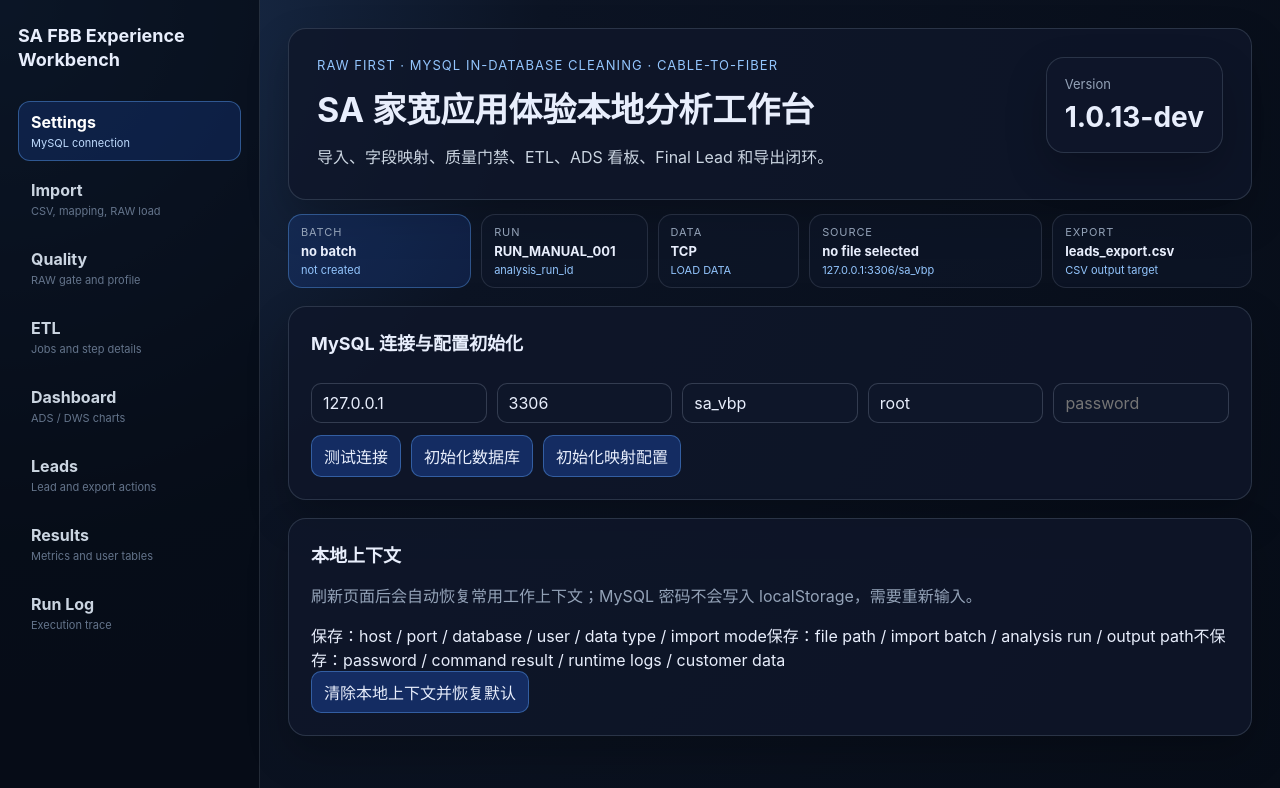
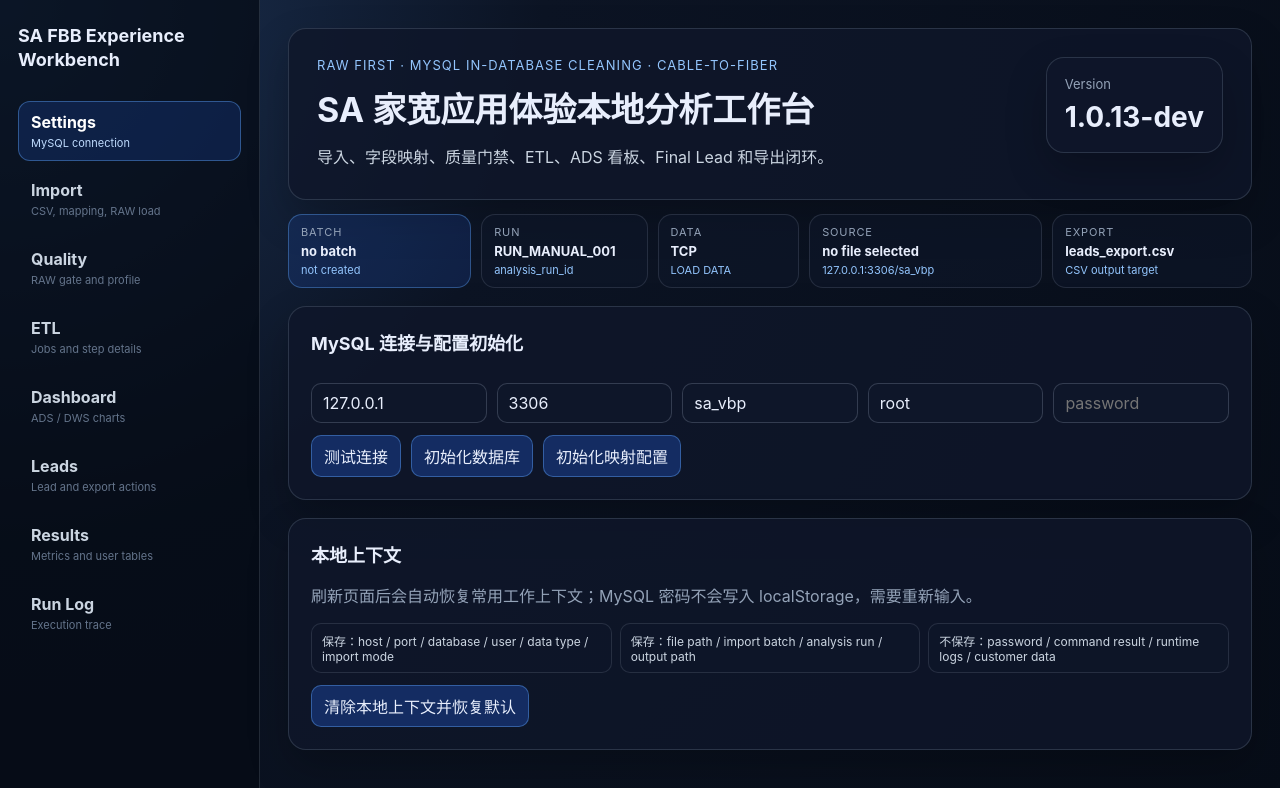
Before and after one commit to zhou-yang-personal/sa-fbb-experience-workbench, a React (Vite) app: page / in a window 1280 px wide. Shown: the top 788 px of the page. Built offline with nearby package versions, Linux system fonts and the light colour scheme.

Commit message:
style: add local context settings panel styles

```diff
--- a/src/features/workbench/extra.css
+++ b/src/features/workbench/extra.css
@@ -12,6 +12,9 @@
 .context-item span { display: block; color: #94a3b8; font-size: 11px; text-transform: uppercase; letter-spacing: 0.08em; margin-bottom: 4px; }
 .context-item strong { display: block; overflow: hidden; color: #e8eefc; font-size: 13px; white-space: nowrap; text-overflow: ellipsis; }
 .context-item small { display: block; margin-top: 4px; color: #93c5fd; font-size: 11px; white-space: nowrap; overflow: hidden; text-overflow: ellipsis; }
+.persistence-panel { border-color: rgba(59, 130, 246, 0.22); background: rgba(15, 23, 42, 0.54); }
+.persistence-grid { display: grid; grid-template-columns: repeat(auto-fit, minmax(260px, 1fr)); gap: 8px; margin: 12px 0; }
+.persistence-grid span { border: 1px solid rgba(148, 163, 184, 0.18); border-radius: 10px; padding: 8px 10px; color: #cbd5e1; font-size: 12px; background: rgba(15, 23, 42, 0.48); }
 .execution-log-panel .muted-row { margin-bottom: 0; }
 .log-header { display: flex; justify-content: space-between; gap: 16px; align-items: flex-start; }
 .log-summary { display: flex; flex-wrap: wrap; justify-content: flex-end; gap: 8px; }
```
